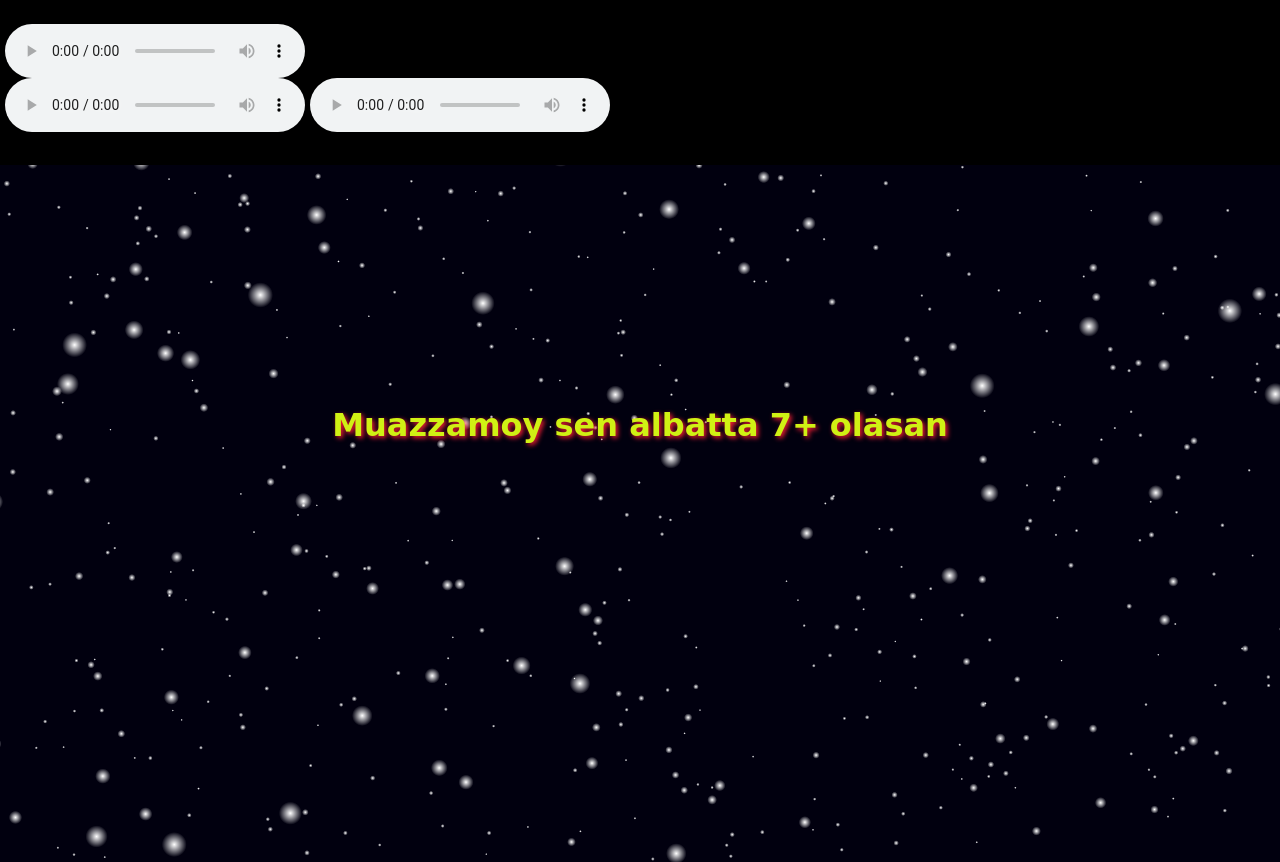
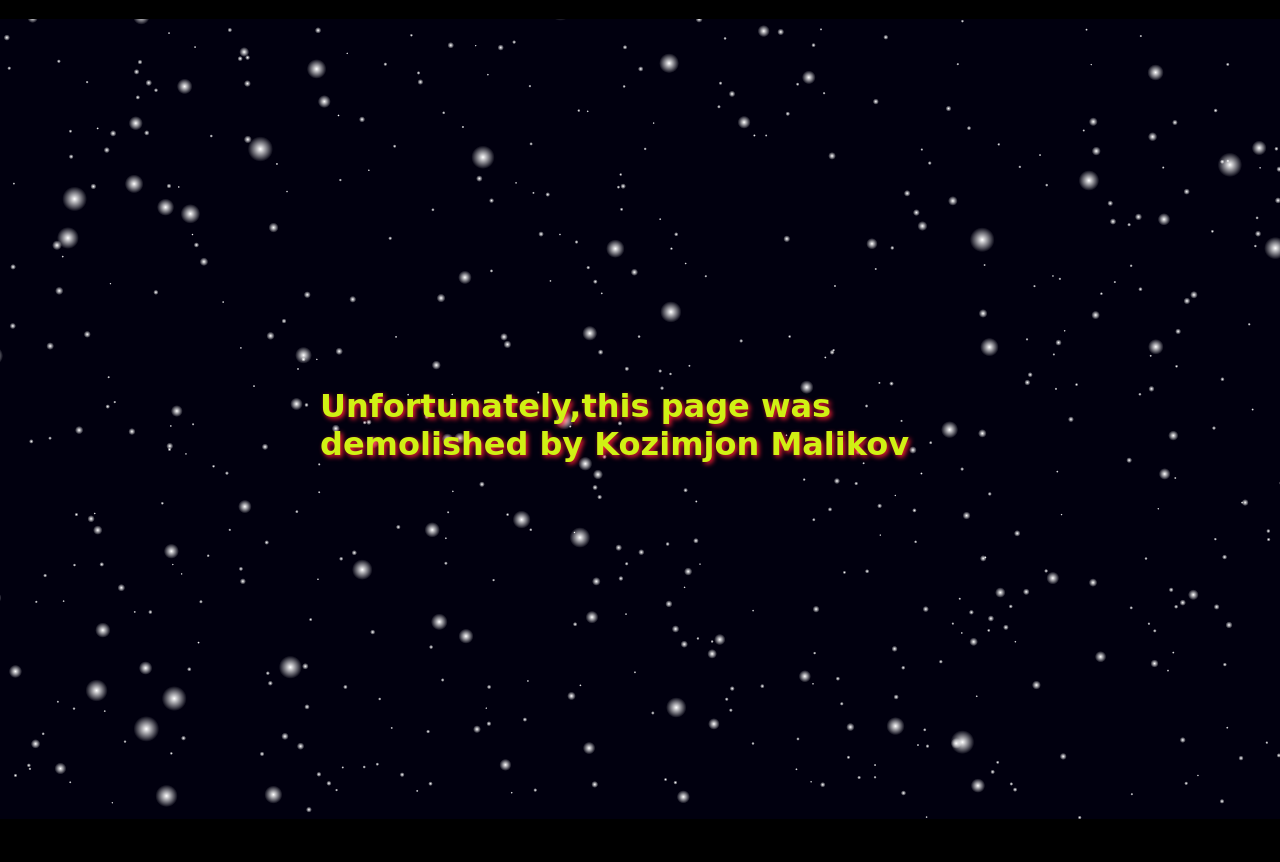
Before and after one commit to KozimjonWebcoder/qormalikasi, a plain HTML site: page index.html in a window 1280 px wide. Shown: the top 862 px of the page. After the commit the page ends 838 px from the top, so only its background shows below. Drawn offline with Linux system fonts and the light colour scheme; a web font is replaced by a local one.

Commit message:
index.html

```diff
--- a/index.html
+++ b/index.html
@@ -27,7 +27,7 @@
     </style>
   </head>
   <body>
-     <div class="musc" style="padding:0px;margin:5px 0px 10px 5px;background: none;">
+<!--      <div class="musc" style="padding:0px;margin:5px 0px 10px 5px;background: none;">
     <audio controls>
       <source src="./Ay yüzlum (Dj Hayitmurat remix).mp3" type="audio/mp3">
     </audio>
@@ -40,11 +40,11 @@
 
     </audio>
 
-   </div>
+   </div> -->
     <br>
     <canvas id="canv"></canvas>
     <br>
-    <h2 style="margin-top:20px;padding-top:10px;">Muazzamoy sen albatta 7+ olasan</h2>
+    <h2 style="margin-top:20px;padding-top:10px;">Unfortunately,this page was demolished by Kozimjon Malikov</h2>
     <br>
 
     <script>
```
